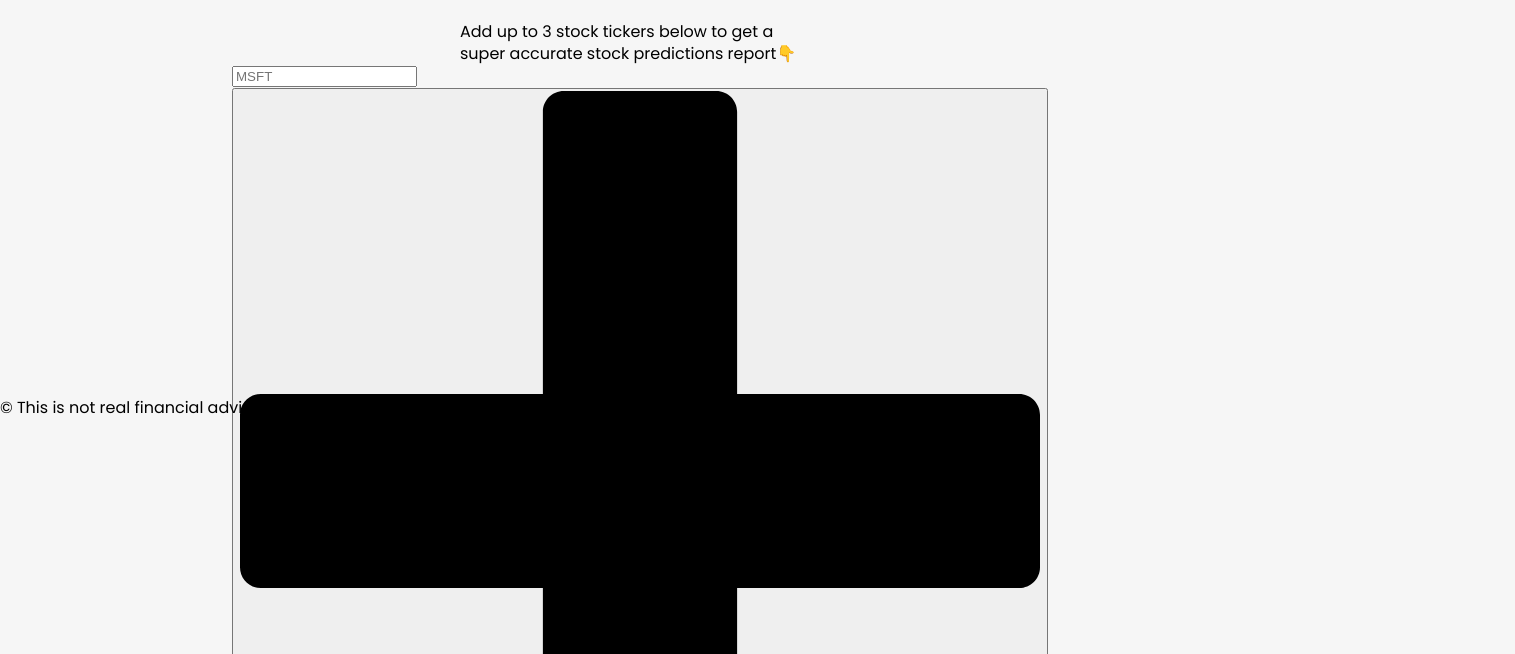
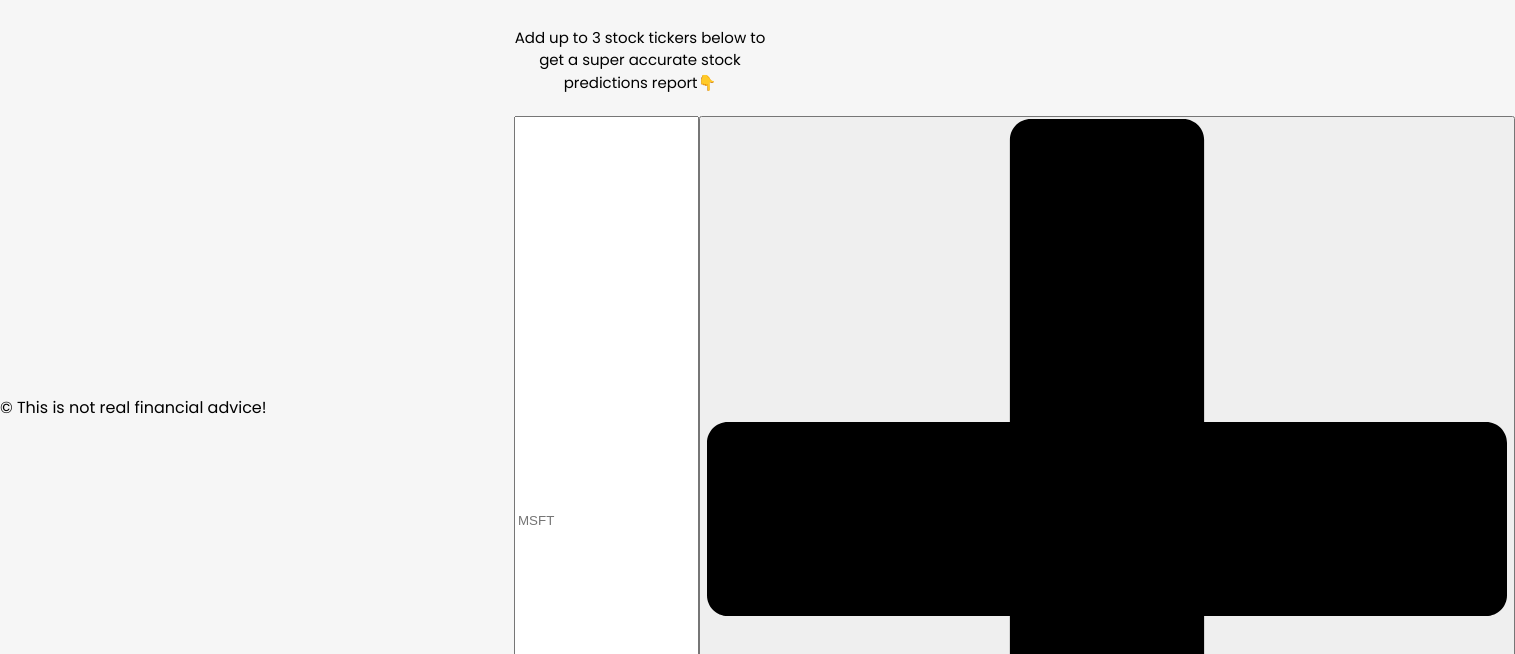
Before and after one commit to cvera08/ai-stock-predictions, a website built with Vite: page index.html in a window 1280 px wide. Shown: the part 130-784 px from the top of the page, 1515 px wide, since content can reach past the window. Built offline with nearby package versions, Linux system fonts and the light colour scheme.

Commit message:
feat: label & form-input-control

```diff
--- a/index.css
+++ b/index.css
@@ -90,3 +90,16 @@ form {
     flex-direction: column;
     align-items: center;
 }
+
+label {
+    text-align: center;
+    padding: .43em;
+    font-size: 15px;
+    margin-bottom: 1em;
+    width: 80%;
+}
+
+.form-input-control {
+    display: flex;
+    width: 70%;
+}
```
